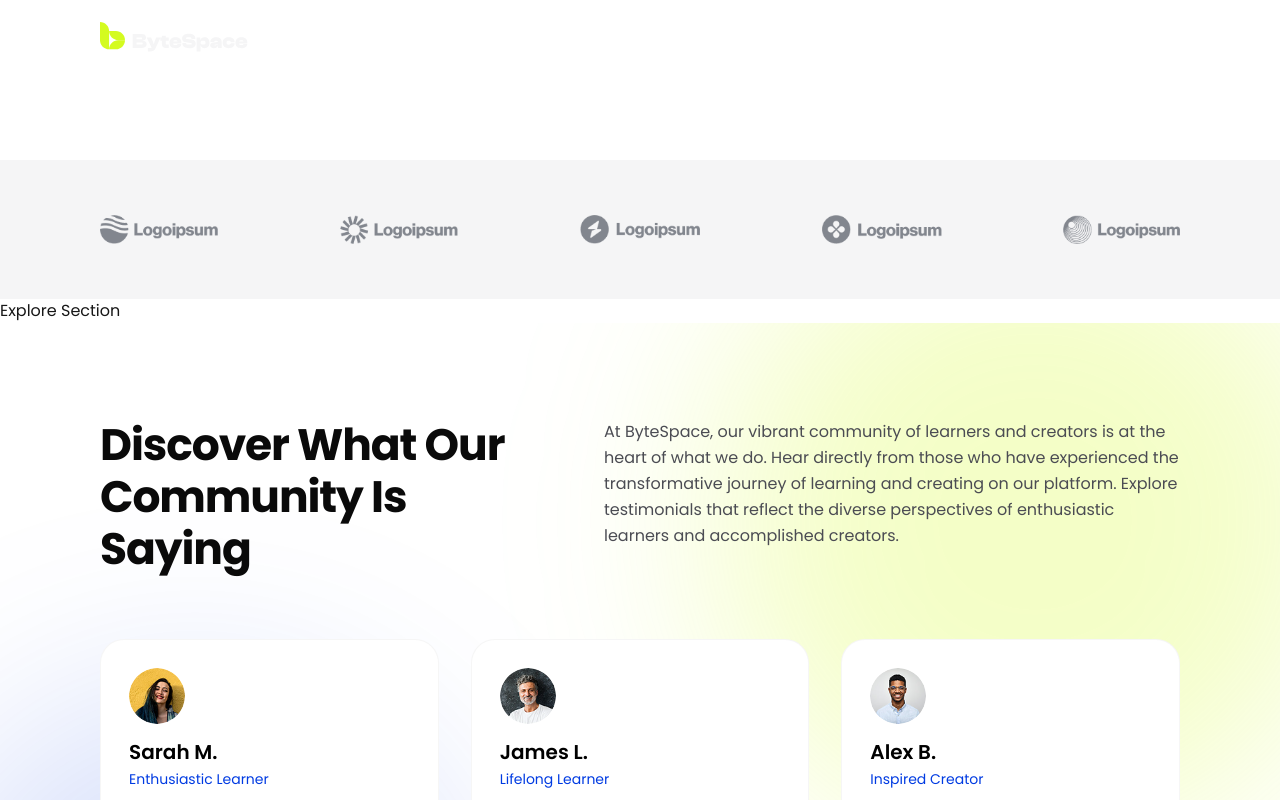
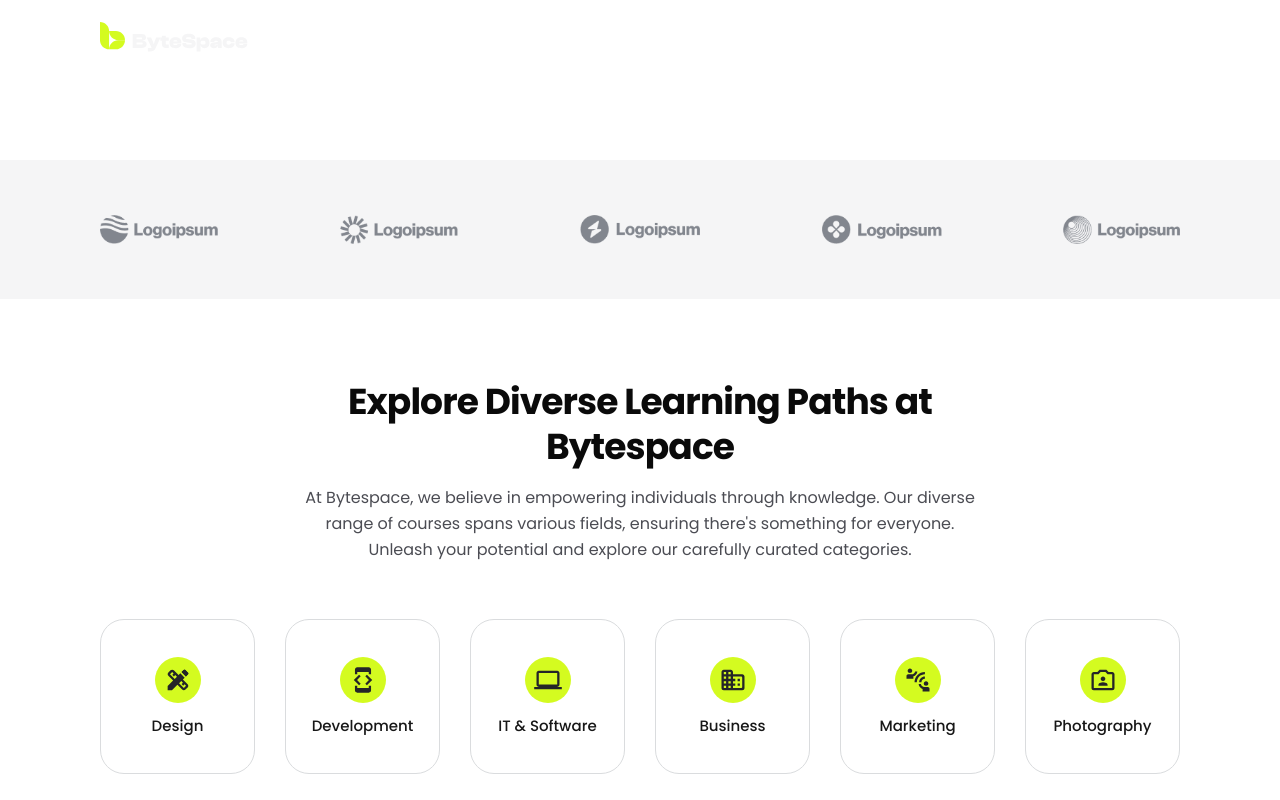
Before and after one commit to sushilhemrom500530/byte-space, a Next.js app: page / in a window 1280 px wide. Shown: the top 800 px of the page. Built offline with nearby package versions, Linux system fonts and the light colour scheme.

Commit message:
feat: add discover and explore sections to the home page

```diff
--- /dev/null
+++ b/src/components/home/discover/index.tsx
@@ -0,0 +1,9 @@
+
+
+export default function DiscoverSection() {
+    return (
+        <section>
+            <h1>Discover Section</h1>
+        </section>
+    );
+}
--- a/src/components/home/explore/index.tsx
+++ b/src/components/home/explore/index.tsx
@@ -1,16 +1,79 @@
+import Image from "next/image";
 import design from "@/assets/explore/design.svg";
 import development from "@/assets/explore/development.svg";
+import it_and_software from "@/assets/explore/it-and-software.svg";
+import business from "@/assets/explore/business.svg";
 import marketing from "@/assets/explore/marketing.svg";
 import photography from "@/assets/explore/photography.svg";
-import business from "@/assets/explore/business.svg";
-import it_and_software from "@/assets/explore/it-and-software.svg";
 
-
+const categories = [
+    {
+        id: 1,
+        name: "Design",
+        icon: design,
+    },
+    {
+        id: 2,
+        name: "Development",
+        icon: development,
+    },
+    {
+        id: 3,
+        name: "IT & Software",
+        icon: it_and_software,
+    },
+    {
+        id: 4,
+        name: "Business",
+        icon: business,
+    },
+    {
+        id: 5,
+        name: "Marketing",
+        icon: marketing,
+    },
+    {
+        id: 6,
+        name: "Photography",
+        icon: photography,
+    },
+];
 
 export default function ExploreSection() {
     return (
-        <section>
-            <h1>Explore Section</h1>
+        <section className="w-full bg-white py-14 sm:py-16 lg:py-20 select-none">
+            <div className="custom-container">
+                <div className="text-center max-w-3xl mx-auto mb-10 sm:mb-12 lg:mb-14">
+                    <h2 className="text-2xl sm:text-3xl lg:text-[36px] font-bold text-neutral-950 tracking-tight leading-tight">
+                        Explore Diverse Learning Paths at Bytespace
+                    </h2>
+                    <p className="common-description mt-3 sm:mt-4 max-w-2xl mx-auto">
+                        At Bytespace, we believe in empowering individuals through knowledge. Our diverse range of courses spans various fields, ensuring there&apos;s something for everyone. Unleash your potential and explore our carefully curated categories.
+                    </p>
+                </div>
+
+                <div className="grid grid-cols-2 sm:grid-cols-3 lg:grid-cols-6 gap-4 sm:gap-6 lg:gap-[30px] justify-items-center">
+                    {categories.map((category) => (
+                        <div
+                            key={category.id}
+                            className="w-full aspect-square flex flex-col items-center justify-center p-3 sm:p-4 bg-white rounded-[18px] sm:rounded-[24px] border border-[#DADCDE] cursor-pointer select-none group"
+                        >
+                            <div className="w-[45px] h-[45px] sm:w-[46px] sm:h-[46px] relative shrink-0">
+                                <Image
+                                    src={category.icon}
+                                    alt={category.name}
+                                    width={46}
+                                    height={46}
+                                    className="w-full h-full object-contain"
+                                />
+                            </div>
+                            <span className="mt-3.5 text-sm sm:text-[15px] font-medium text-neutral-900 group-hover:text-black transition-colors text-center leading-tight">
+                                {category.name}
+                            </span>
+                        </div>
+                    ))}
+                </div>
+            </div>
         </section>
     );
 }
```
